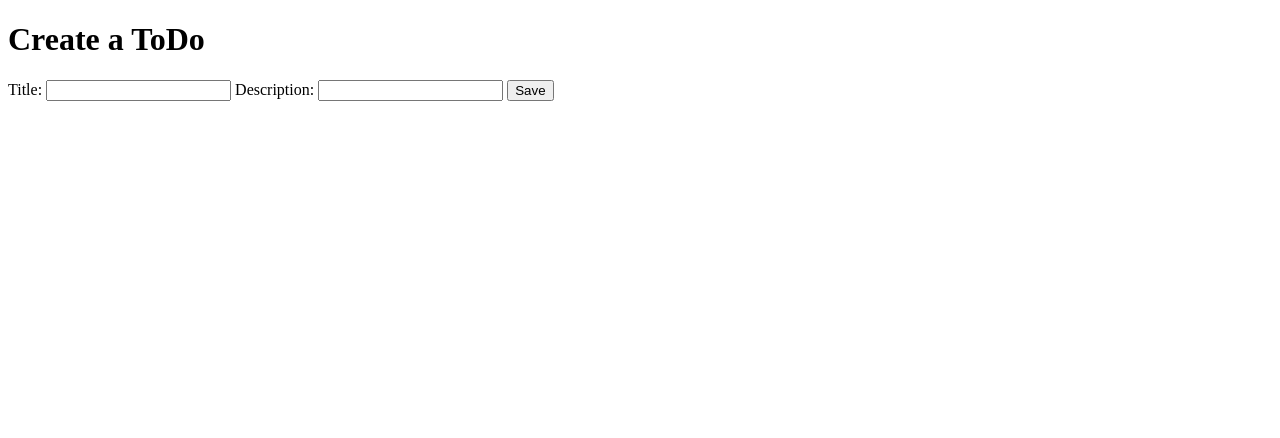
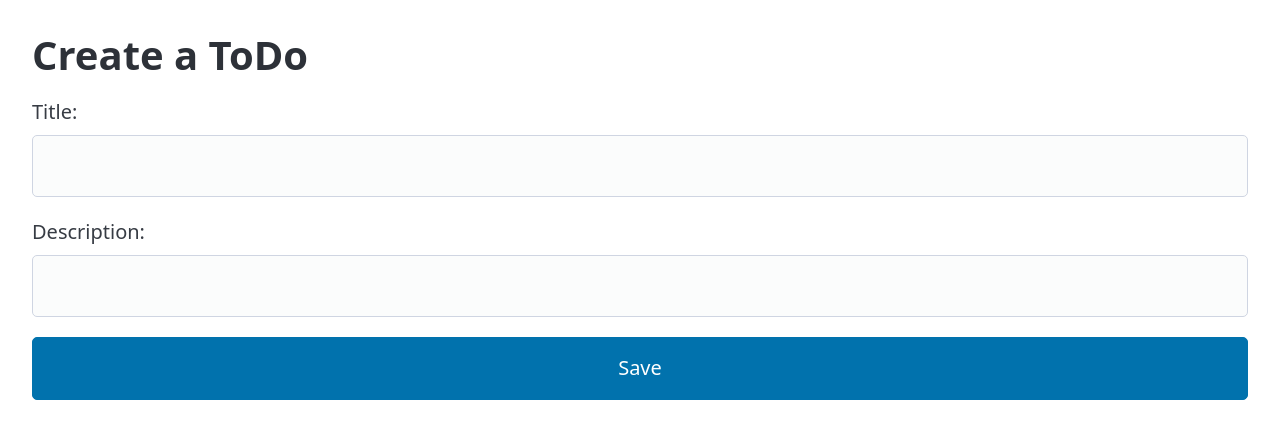
Before and after one commit to victor-reyes/Todos, a website: page frontend/index.html in a window 1280 px wide. Drawn offline with nearby package versions, Linux system fonts and the light colour scheme.

Commit message:
Add basic styling using Pico

```diff
--- a/frontend/index.html
+++ b/frontend/index.html
@@ -4,6 +4,12 @@
     <meta charset="UTF-8" />
     <meta name="viewport" content="width=device-width, initial-scale=1.0" />
     <title>Frontend</title>
+    <link rel="stylesheet" href="https://cdn.jsdelivr.net/npm/@picocss/pico@2/css/pico.min.css" />
+    <style>
+      body {
+        padding: 32px;
+      }
+    </style>
   </head>
   <body>
     <h1>Create a ToDo</h1>
```
